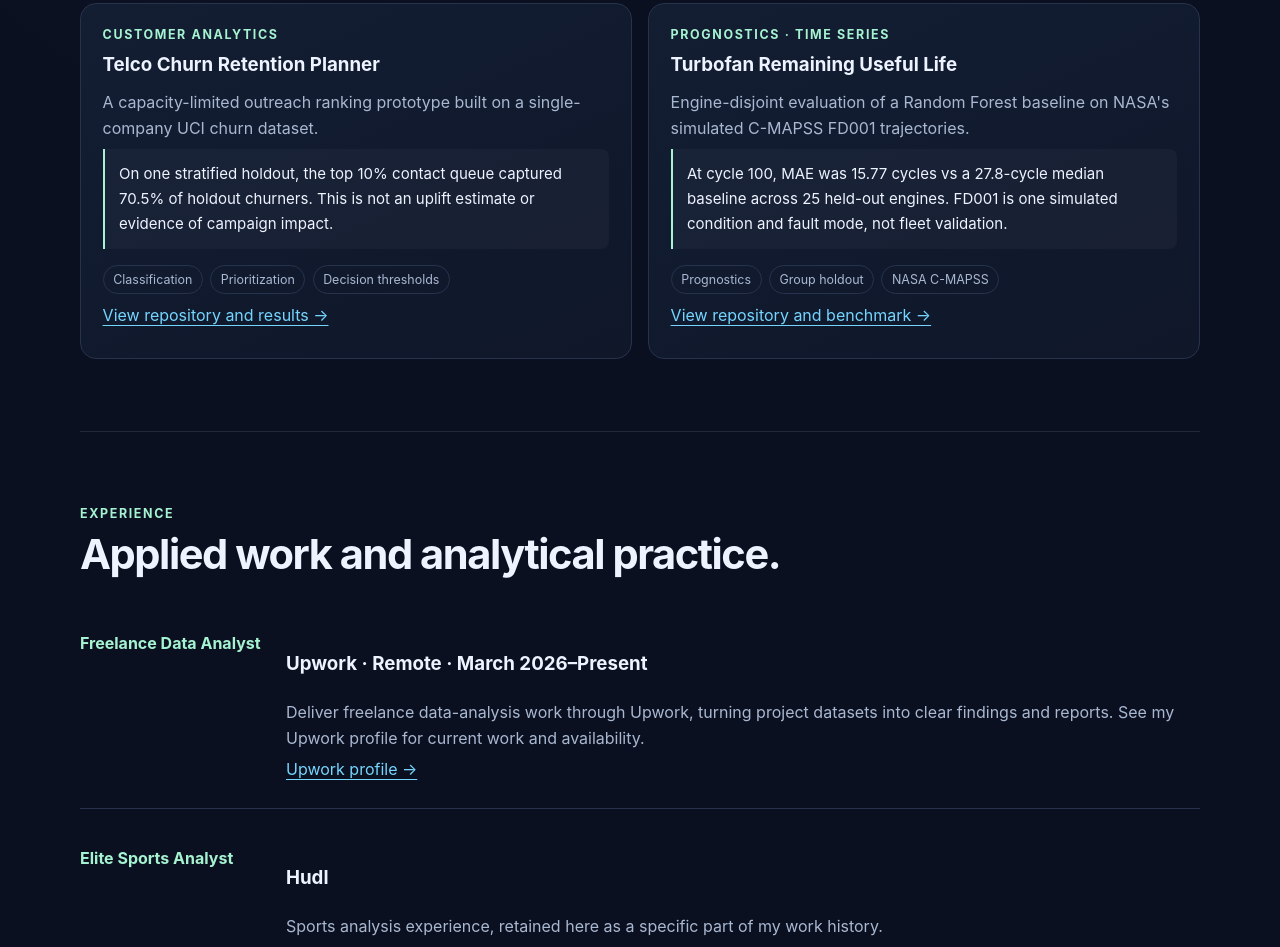
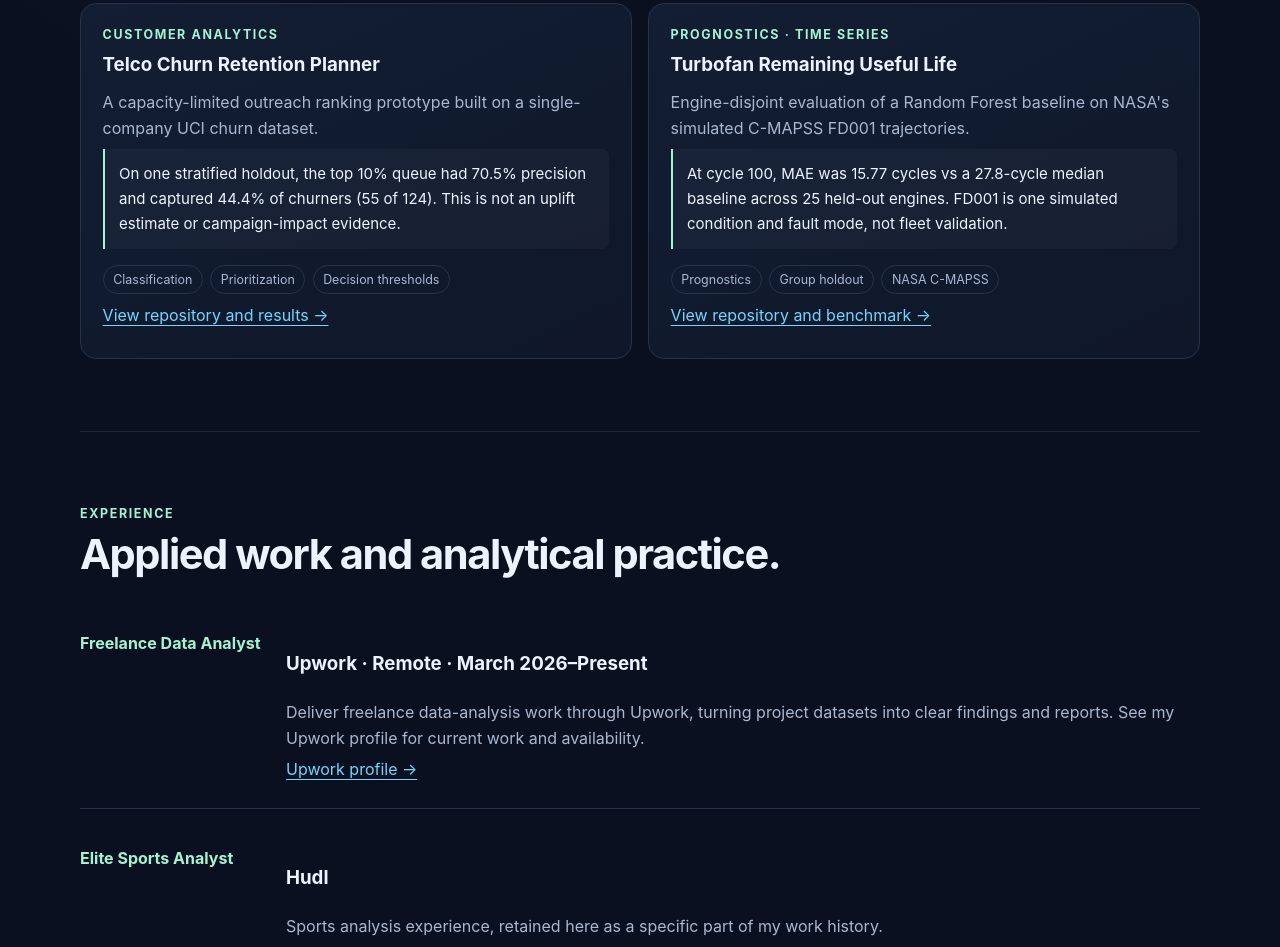
Before and after one commit to sumeetamin/portfolio, a plain HTML site: page index.html in a window 1280 px wide. Shown: the part 1872-2819 px from the top of the page. Drawn offline with Linux system fonts and the light colour scheme.

Commit message:
Correct churn queue precision and recall claim

```diff
--- a/index.html
+++ b/index.html
@@ -119,7 +119,7 @@
           <div class="kicker">Customer analytics</div>
           <h3>Telco Churn Retention Planner</h3>
           <p>A capacity-limited outreach ranking prototype built on a single-company UCI churn dataset.</p>
-          <p class="result">On one stratified holdout, the top 10% contact queue captured 70.5% of holdout churners. This is not an uplift estimate or evidence of campaign impact.</p>
+          <p class="result">On one stratified holdout, the top 10% queue had 70.5% precision and captured 44.4% of churners (55 of 124). This is not an uplift estimate or campaign-impact evidence.</p>
           <div class="tags"><span class="tag">Classification</span><span class="tag">Prioritization</span><span class="tag">Decision thresholds</span></div>
           <p><a href="https://github.com/sumeetamin/telco-churn-retention-planner">View repository and results →</a></p>
         </article>
```
